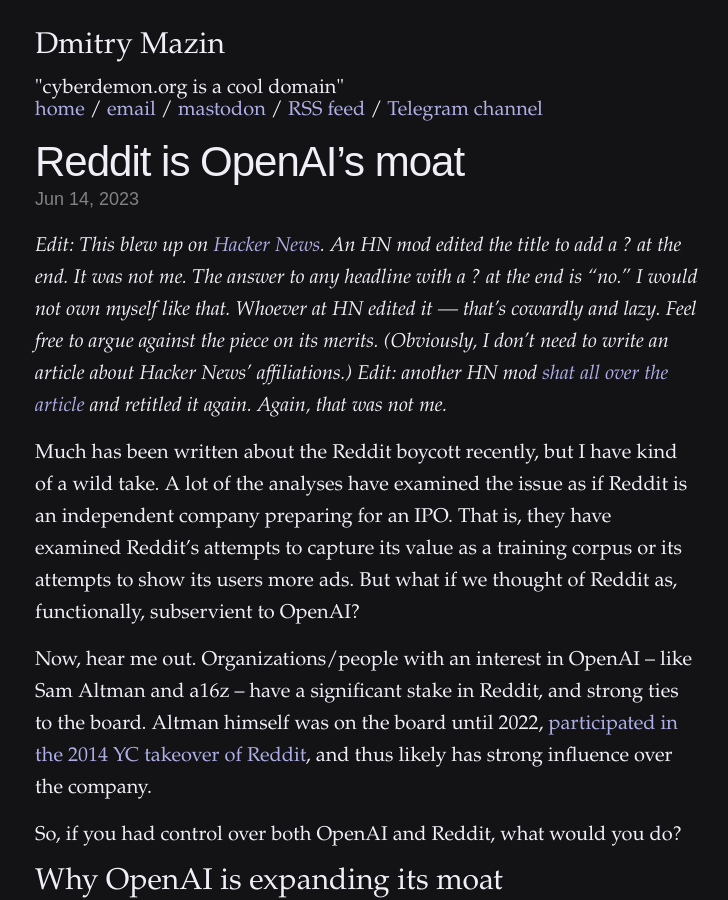
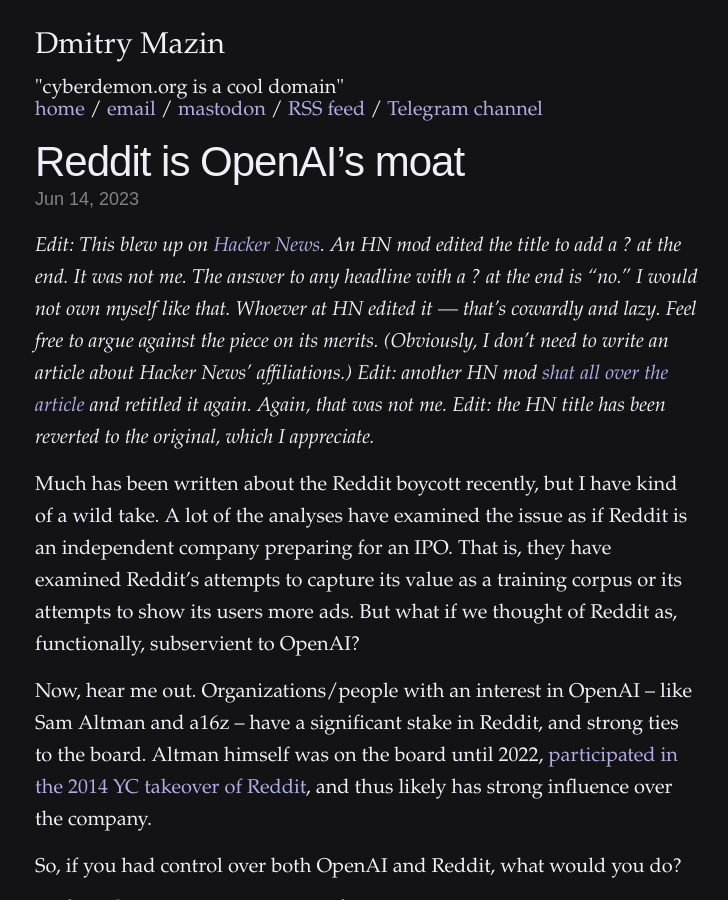
Before and after one commit to dmazin/dmazin.github.io, a Jekyll site: the page built from _posts/2023-06-14-reddit-moat.md, in a window 1280 px wide and 900 px high. Shown: the whole window, without its empty margins (235-963 px from the left). Built offline with Jekyll 4.4.1, drawn with Linux system fonts in a browser that asks for light colours.

Commit message:
Update 2023-06-14-reddit-moat.md

```diff
--- a/_posts/2023-06-14-reddit-moat.md
+++ b/_posts/2023-06-14-reddit-moat.md
@@ -6,7 +6,7 @@
 tags: ai, featured
 description: Interpreting Reddit's API changes in light of how it serves OpenAI.
 ---
-*Edit: This blew up on [Hacker News](https://news.ycombinator.com/item?id=36325958). An HN mod edited the title to add a ? at the end. It was not me. The answer to any headline with a ? at the end is “no.” I would not own myself like that. Whoever at HN edited it — that's cowardly and lazy. Feel free to argue against the piece on its merits. (Obviously, I don't need to write an article about Hacker News' affiliations.) Edit: another HN mod [shat all over the article](https://news.ycombinator.com/item?id=36328562) and retitled it again. Again, that was not me.*
+*Edit: This blew up on [Hacker News](https://news.ycombinator.com/item?id=36325958). An HN mod edited the title to add a ? at the end. It was not me. The answer to any headline with a ? at the end is “no.” I would not own myself like that. Whoever at HN edited it — that's cowardly and lazy. Feel free to argue against the piece on its merits. (Obviously, I don't need to write an article about Hacker News' affiliations.) Edit: another HN mod [shat all over the article](https://news.ycombinator.com/item?id=36328562) and retitled it again. Again, that was not me. Edit: the HN title has been reverted to the original, which I appreciate.*
 
 Much has been written about the Reddit boycott recently, but I have kind of a wild take. A lot of the analyses have examined the issue as if Reddit is an independent company preparing for an IPO. That is, they have examined Reddit's attempts to capture its value as a training corpus or its attempts to show its users more ads. But what if we thought of Reddit as, functionally, subservient to OpenAI?
 
```
